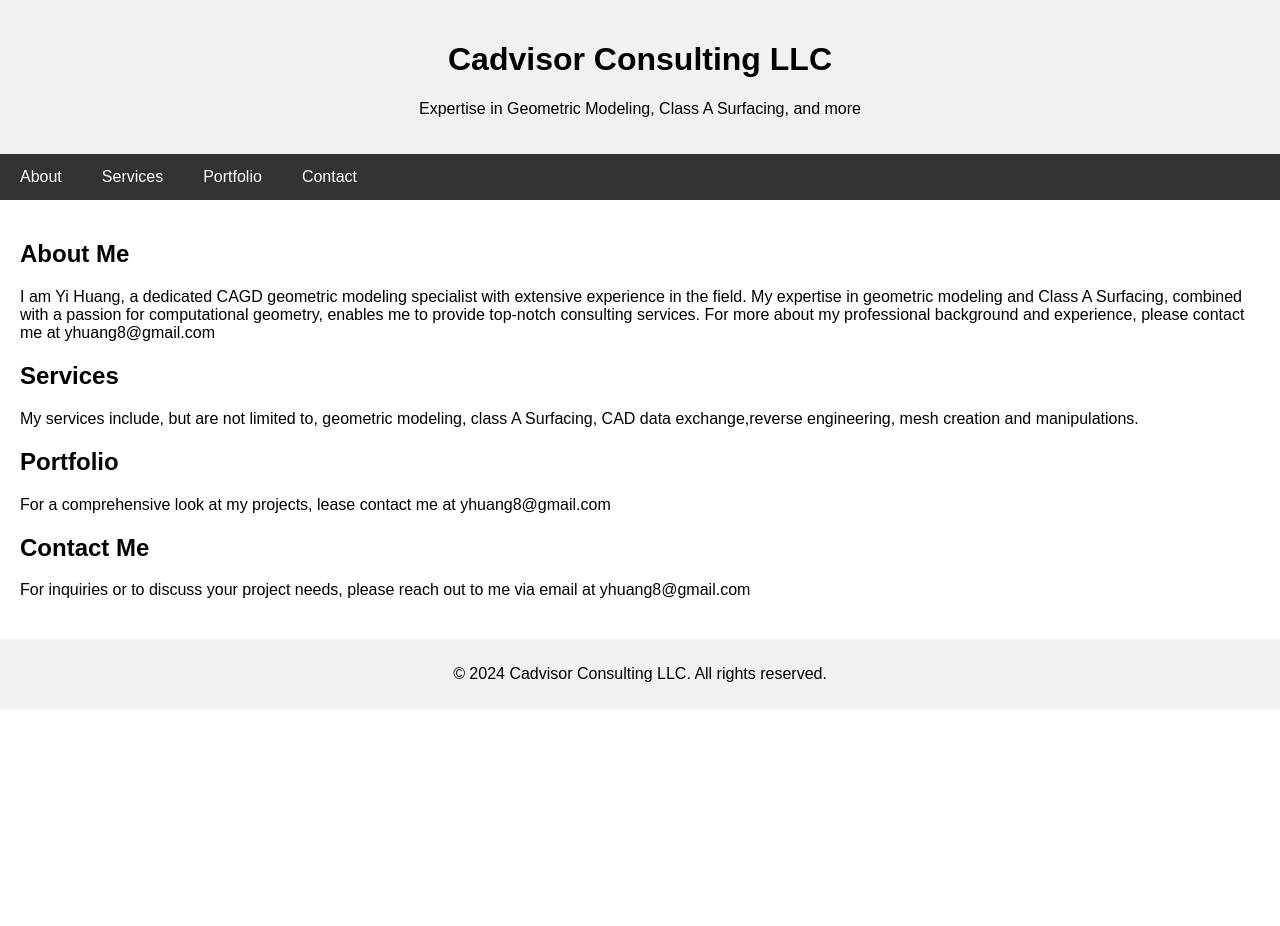
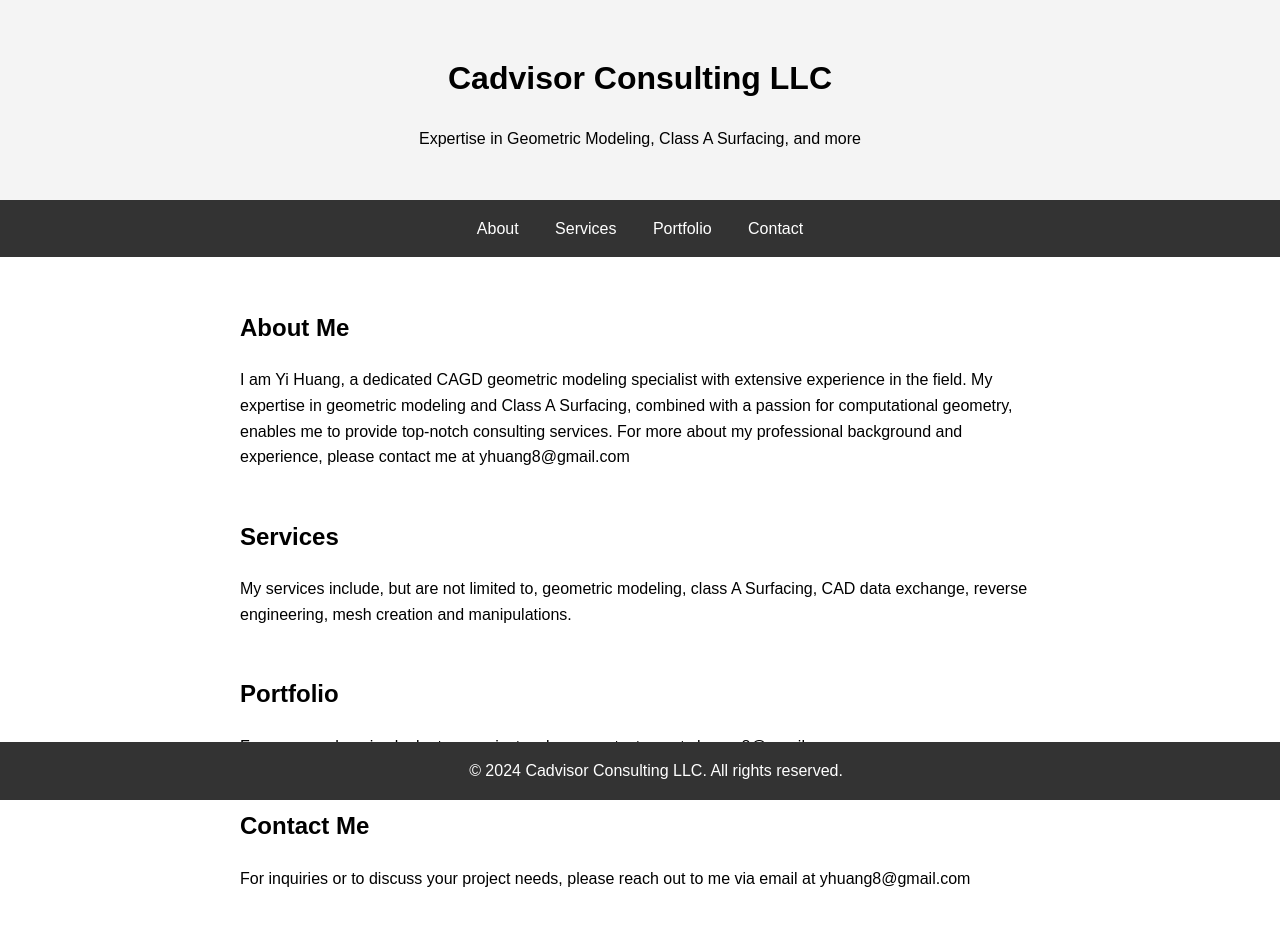
Before and after one commit to cadvisor/cadvisor.github.io, a plain HTML site: page index.html in a window 1280 px wide. Before the commit the page ends 800 px from the top, so only its background shows below. Drawn offline with Linux system fonts and the light colour scheme.

Commit message:
Update index.html

```diff
--- a/index.html
+++ b/index.html
@@ -3,62 +3,95 @@
 <head>
     <meta charset="UTF-8">
     <meta name="viewport" content="width=device-width, initial-scale=1.0">
-    <title>Cadvisor Consulting LLC - CAGD Geometric Modeling Specialist</title>
+    <title>Cadvisor Consulting LLC</title>
     <style>
-        body { font-family: Arial, sans-serif; margin: 0; padding: 0; }
-        .header { background-color: #f1f1f1; padding: 20px; text-align: center; }
-        .nav { background-color: #333; overflow: hidden; }
-        .nav a { float: left; color: white; text-align: center; padding: 14px 20px; text-decoration: none; }
-        .nav a:hover { background-color: #ddd; color: black; }
-        .content { padding: 20px; }
-        .section { margin-bottom: 20px; }
-        .portfolio-image { max-width: 100%; height: auto; margin-top: 10px; }
-        .footer { background-color: #f1f1f1; padding: 10px; text-align: center; }
+        body {
+            font-family: Arial, sans-serif;
+            line-height: 1.6;
+            margin: 0;
+            padding: 0;
+        }
+
+        header {
+            background-color: #f4f4f4;
+            padding: 2rem;
+            text-align: center;
+        }
+
+        nav {
+            background-color: #333;
+            padding: 1rem;
+            text-align: center;
+        }
+
+        nav a {
+            color: white;
+            text-decoration: none;
+            margin: 0 1rem;
+        }
+
+        nav a:hover {
+            color: #ddd;
+        }
+
+        .content {
+            max-width: 800px;
+            margin: 0 auto;
+            padding: 2rem;
+        }
+
+        .section {
+            margin-bottom: 3rem;
+        }
+
+        footer {
+            background-color: #333;
+            color: white;
+            text-align: center;
+            padding: 1rem;
+            position: fixed;
+            bottom: 0;
+            width: 100%;
+        }
     </style>
 </head>
 <body>
-
-<div class="header">
+    <header>
         <h1>Cadvisor Consulting LLC</h1>
         <p>Expertise in Geometric Modeling, Class A Surfacing, and more</p>
-</div>
+    </header>
 
-<div class="nav">
+    <nav>
         <a href="#about">About</a>
         <a href="#services">Services</a>
         <a href="#portfolio">Portfolio</a>
         <a href="#contact">Contact</a>
-</div>
+    </nav>
 
     <div class="content">
-
-    <div class="section" id="about">
+        <div id="about" class="section">
             <h2>About Me</h2>
             <p>I am Yi Huang, a dedicated CAGD geometric modeling specialist with extensive experience in the field. My expertise in geometric modeling and Class A Surfacing, combined with a passion for computational geometry, enables me to provide top-notch consulting services. For more about my professional background and experience, please contact me at yhuang8@gmail.com</p>
         </div>
 
-
-    <div class="section" id="services">
+        <div id="services" class="section">
             <h2>Services</h2>
-        <p>My services include, but are not limited to, geometric modeling, class A Surfacing, CAD data exchange,reverse engineering, mesh creation and  manipulations.</p>
+            <p>My services include, but are not limited to, geometric modeling, class A Surfacing, CAD data exchange, reverse engineering, mesh creation and manipulations.</p>
         </div>
 
-
-    <div class="section" id="portfolio">
+        <div id="portfolio" class="section">
             <h2>Portfolio</h2>
-    <p>For a comprehensive look at my projects, lease contact me at yhuang8@gmail.com </p>
+            <p>For a comprehensive look at my projects, please contact me at yhuang8@gmail.com</p>
         </div>
 
-
-    <div class="section" id="contact">
+        <div id="contact" class="section">
             <h2>Contact Me</h2>
-        <p>For inquiries or to discuss your project needs, please reach out to me via email at yhuang8@gmail.com </p>
+            <p>For inquiries or to discuss your project needs, please reach out to me via email at yhuang8@gmail.com</p>
         </div>
     </div>
 
-<div class="footer">
-    <p>&copy; 2024 Cadvisor Consulting LLC. All rights reserved.</p>
-</div>
-
+    <footer>
+        © 2024 Cadvisor Consulting LLC. All rights reserved.
+    </footer>
 </body>
 </html>
```
Lines whose indentation alone changed are shown as unchanged.
